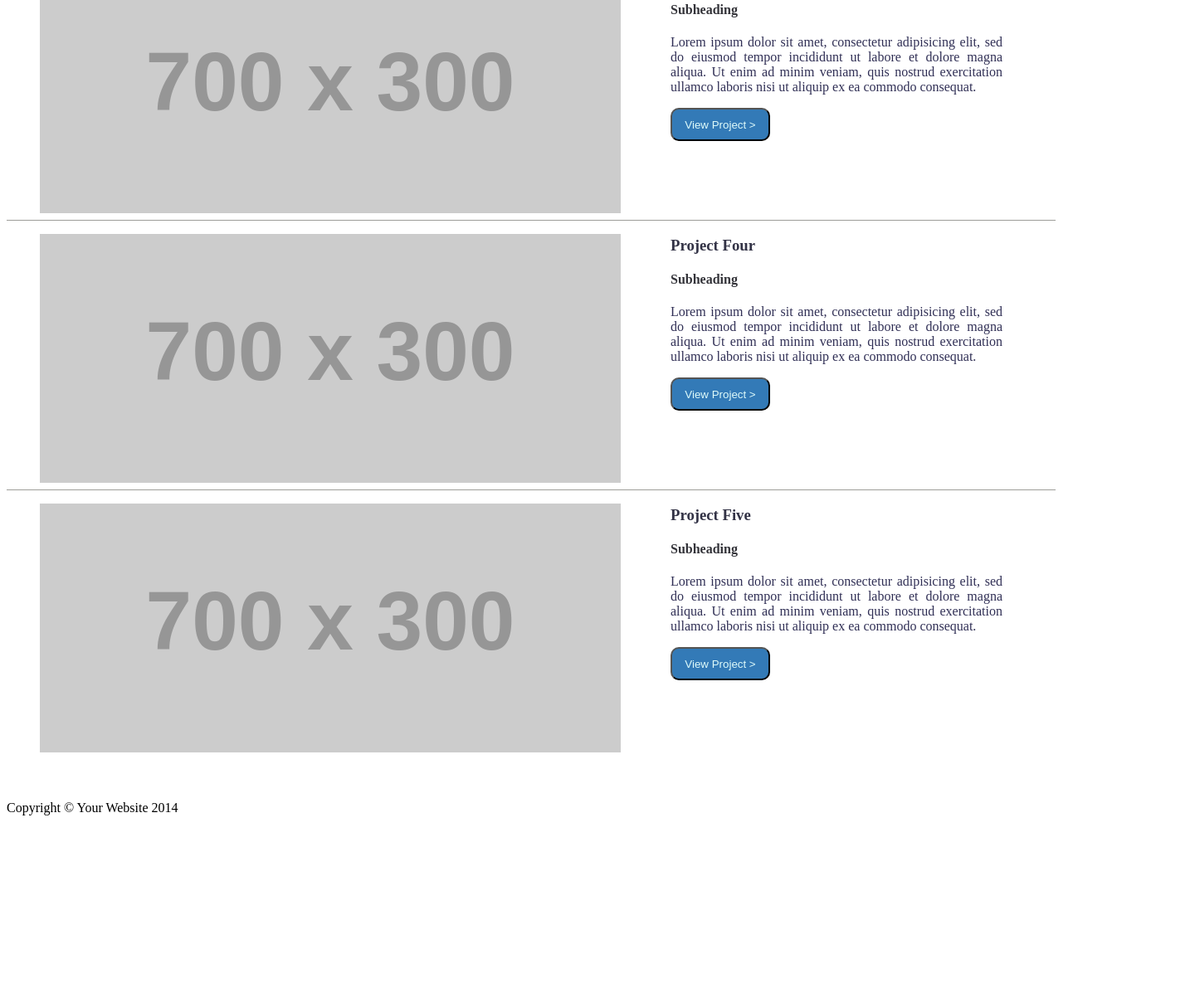
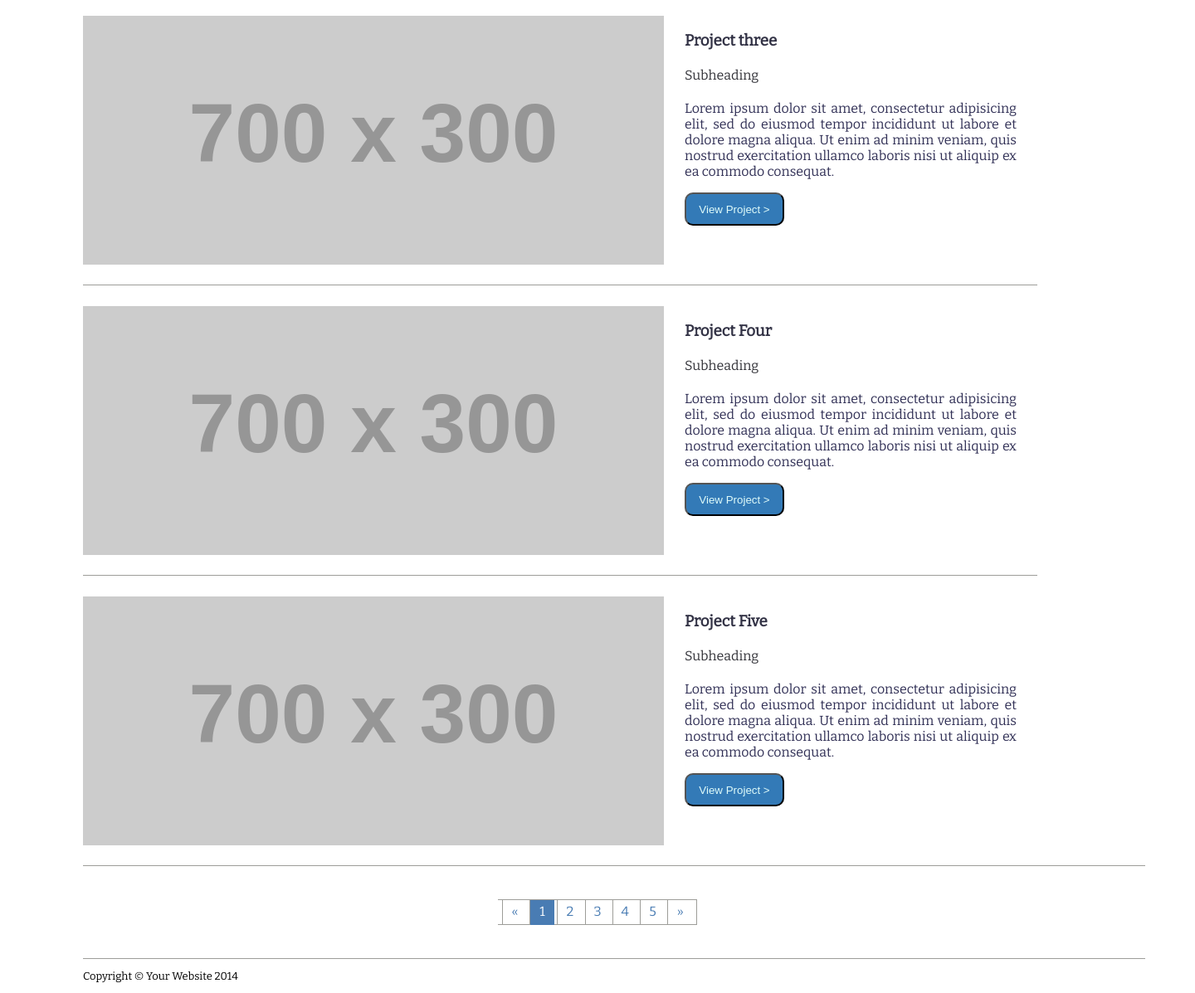
Before and after one commit to Salwasalwa/gabarit-2, a plain HTML site: page index.html in a window 1280 px wide. Shown: the part 843-2040 px from the top of the page at 83% size, 1440 px wide, since content can reach past the window. Before the commit the page ends 1842 px from the top, so only its background shows below. Drawn offline with nearby package versions, Linux system fonts and the light colour scheme; placeholder pictures from the web are drawn by us.

Commit message:
modifs en style y html

```diff
--- a/css/style.css
+++ b/css/style.css
@@ -1,29 +1,41 @@
 body {
     background-color: #ffffff;
+    padding: 0;
+    margin: 0;
+    font-family: 'Bitter', serif;
 }
-li {
-    box-sizing: border-box;
-    list-style: none;
-    display: inline-block;
-    padding-left: 2em;
 
-}
 header {
     box-sizing: border-box;
     background-color: #222222;
     color: #9d9d99;
     height: 50px;
+    width: 100%;
+    padding-left: 100px;
+}
 
+ul {
+    padding: 0;
+    margin: 0;
+}
+
+#menu li {
+    box-sizing: border-box;
+    list-style: none;
+    display: inline-block;
+    padding-right: 2em;
+    padding-top: 15px;
 }
 
 main {
     margin: auto;
+    margin-left: 100px;
 }
 
 #titre {
-    margin-left: 50px;
+    margin-left: 1px;
+}
 
-}
 h1, h2 {
     box-sizing: border-box;
     display: inline-block;
@@ -31,50 +43,55 @@ h1, h2 {
 
 h1 {
     color: #333333;
+    font-size: 30px;
+    font-weight: lighter;
 }
 
 h2 {
     color: #777777;
     padding-left: 0.5em;
+    font-size: 20px;
+    font-weight: lighter;
 }
 
-article{
+article {
     box-sizing: border-box;
-    margin: 0;
-    padding: 0;
     height: 325px;
+    padding-top: 25px;
     border-top: 1px solid #9d9d99;
-
+    margin-bottom: 25px;
+    width: 1150px;
 }
 
-img {
+figure {
     float: left;
     max-width: 700px;
     max-height: 300px;
+    margin: 0;
+    padding: 0;
 }
 
 h3 {
     color: #333346;
-    width: 50%;
-    margin-left: 800px;
+    width: 400px;
+    margin-left: 725px;
 }
 
 h4 {
     color: #333339;
-    width: 50%;
-    margin-left: 800px;
-
+    width: 400px;
+    margin-left: 725px;
+    font-weight: lighter;
 }
 
 article p {
     color: #302f55;
     width: 400px;
-    margin-left: 800px;
+    margin-left: 725px;
     text-align: justify;
-
 }
 
- button{
+button {
     width: 120px;
     height: 40px;
     border-radius: 10px;
@@ -86,4 +103,51 @@ footer {
     float: left;
     width: 100%;
     text-align: left;
+    padding-left: 100px;
 }
+
+#pages {
+    border-top: 1px solid #9d9d99;
+    border-bottom: 1px solid #9d9d99;
+    padding-top: 40px;
+    padding-bottom: 40px;
+}
+
+#pages ul {
+    padding: 0;
+    margin: 0;
+    box-sizing: border-box;
+    border-top: 1px solid #9d9d99;
+    border-bottom: 1px solid #9d9d99;
+    width: 240px;
+    height: 31px;
+    border-right: 1px solid #9d9d99;
+    text-align: center;
+    margin-left: 500px;
+}
+
+#pages li {
+    display: inline-block;
+    box-sizing: border-box;
+    border-left: 1px solid #9d9d99;
+    text-align: center;
+    width: 30px;
+    height: 30px;
+    padding-top: 4px;
+    padding-right: 0;
+}
+
+#pages li:not(#selected) {
+    color: #497cb3;
+}
+
+#selected {
+    color: #ffffff;
+    background-color: #497cb3;
+}
+
+footer p {
+    font-weight: lighter;
+    ;
+    font-size: 13px;
+}
--- a/index.html
+++ b/index.html
@@ -5,6 +5,8 @@
     <meta charset="utf-8">
     <title>Titre de la page</title>
     <link rel="stylesheet" href="./css/style.css">
+    <link href="https://fonts.googleapis.com/css?family=Josefin+Sans" rel="stylesheet">
+    <link href="https://fonts.googleapis.com/css?family=Bitter" rel="stylesheet">
 </head>
 
 <body>
@@ -20,13 +22,13 @@
     </header>
     <main>
         <section id="titre">
-            <h1>Page heading</h1>
-            <h2>Secundary text</h2>
+            <h1>Page Heading</h1>
+            <h2>Secondary Text</h2>
         </section>
         <section>
             <article>
                 <figure>
-                    <img alt="project-one" src="http://placehold.it/700x300"/>
+                    <img alt="project-one" src="http://placehold.it/700x300" />
                 </figure>
                 <h3>Project One</h3>
                 <h4>Subheading</h4>
@@ -48,7 +50,7 @@
             </article>
             <article>
                 <figure>
-                    <img alt="project-three" src="http://placehold.it/700x300"/>                </figure>
+                    <img alt="project-three" src="http://placehold.it/700x300" /> </figure>
                 <h3>Project three</h3>
                 <h4>Subheading</h4>
                 <p>
@@ -58,7 +60,7 @@
             </article>
             <article>
                 <figure>
-                        <img alt="project-four" src="http://placehold.it/700x300"/>
+                    <img alt="project-four" src="http://placehold.it/700x300" />
                 </figure>
                 <h3>Project Four</h3>
                 <h4>Subheading</h4>
@@ -69,7 +71,7 @@
             </article>
             <article>
                 <figure>
-                        <img alt="project-five" src="http://placehold.it/700x300"/>
+                    <img alt="project-five" src="http://placehold.it/700x300" />
                 </figure>
                 <h3>Project Five</h3>
                 <h4>Subheading</h4>
@@ -84,13 +86,13 @@
     <footer>
         <nav id="pages">
             <ul>
-                    <li></li>
-                    <li></li>
-                    <li></li>
-                    <li></li>
-                    <li></li>
-                    <li></li>
-                    <li></li>
+                <li>«</li>
+                <li id="selected">1</li>
+                <li>2</li>
+                <li>3</li>
+                <li>4</li>
+                <li>5</li>
+                <li>»</li>
             </ul>
         </nav>
         <p>Copyright © Your Website 2014</p>
```
Lines whose indentation alone changed are shown as unchanged.
